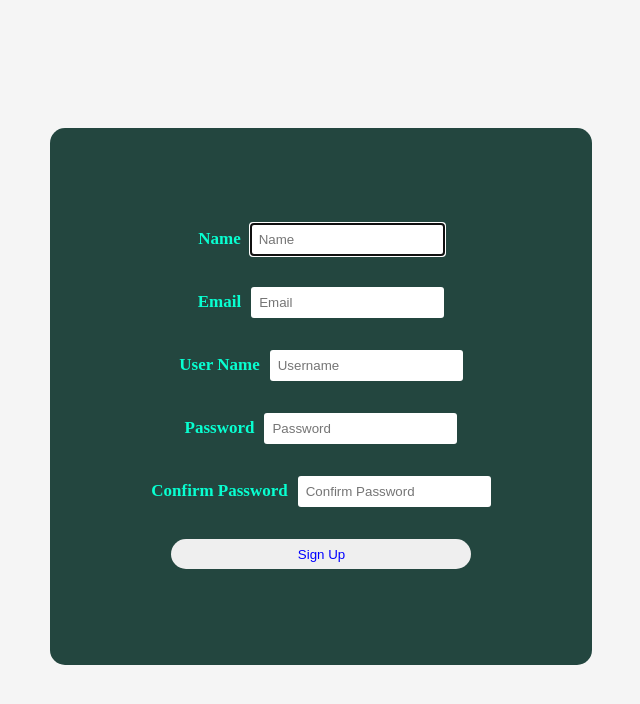
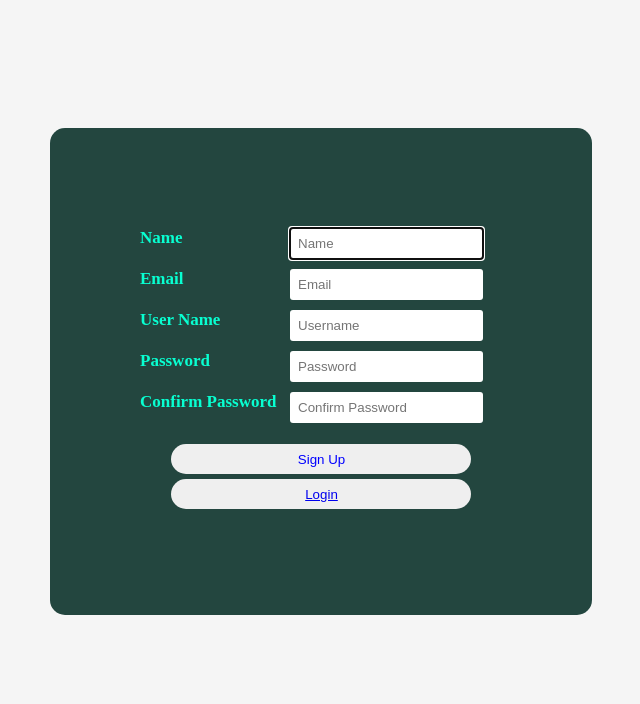
Before and after one commit to SachinthaSampath/modern-walk, a React (Create React App) app: page /signup in a window 1280 px wide. Shown: the top 704 px of the page, without its empty margins (319-959 px from the left). Built offline with nearby package versions, Linux system fonts and the light colour scheme.

Commit message:
style: Fix issues with styling in login and signup pages

```diff
--- a/src/ui-core/components/molecules/Header/Header.css
+++ b/src/ui-core/components/molecules/Header/Header.css
@@ -1,6 +1,24 @@
-.main-heading-container{
-   border-bottom: 5px solid #D9D9D9;
+.main-heading-container {
+  border-bottom: 5px solid #d9d9d9;
+  display: flex;
 }
-.main-heading-container a{
-    text-decoration: none;
+.main-heading-container a {
+  text-decoration: none;
 }
+
+.heading-titile {
+    width: 80%;
+    display: flex;
+    justify-content: center;
+}
+.heading-user-section {
+    width: 20%;
+    display: flex;
+    justify-content: flex-end;
+    align-items: center;
+}
+.heading-user-section p{
+    margin-right: 10px;
+    display: flex;
+    align-items: center;
+}
--- a/src/ui-core/components/molecules/Header/Header.tsx
+++ b/src/ui-core/components/molecules/Header/Header.tsx
@@ -9,14 +9,19 @@ type HeaderProps = {
 };
 
 export default function Header({ headingText }: HeaderProps) {
-
   const user = useUser();
 
   return (
     <div className="main-heading-container">
-      <Link to="/">
-        <H1>{headingText}</H1>
-      </Link>
+      <div className="heading-titile">
+        <Link to="/">
+          <H1>{headingText}</H1>
+        </Link>
+      </div>
+      <div className="heading-user-section">
+        <p><img src="/user.png"/> {user?.name}</p>
+        <p><Link to="/login">Logout</Link></p>
+      </div>
     </div>
   );
 }
--- a/src/ui-core/pages/LoginPage/LoginPage.css
+++ b/src/ui-core/pages/LoginPage/LoginPage.css
@@ -1,7 +1,7 @@
 .login-container {
   position: absolute;
   margin-left: 50%;
-  left:-271px;
+  left: -271px;
   margin-top: 10%;
 }
 
@@ -30,7 +30,8 @@
   border-radius: 3px;
   padding: 8px;
 }
-.login #login {
+.login #login,
+.btn-sign-up {
   width: 300px;
   height: 30px;
   border: none;
@@ -39,3 +40,30 @@
   color: blue;
   cursor: pointer;
 }
+
+.btn-container * {
+  margin-top: 5px;
+}
+.btn-container{
+  display: flex;
+  flex-direction: column;
+}
+
+
+
+.form-login-input-group {
+  display: flex;
+  margin-top: 10px;
+}
+.form-login-input-label {
+  width: 140px;
+  display: flex;
+  justify-content: flex-start;
+}
+.form-login-input {
+  width: 50%;
+}
+
+.btn-container{
+  align-items: center;
+}
--- a/src/ui-core/pages/LoginPage/LoginPage.tsx
+++ b/src/ui-core/pages/LoginPage/LoginPage.tsx
@@ -2,7 +2,7 @@ import React, { useRef } from "react";
 import "./LoginPage.css";
 import { useUpdateUser } from "../../../contexts/UserContext";
 import { seachUser } from "../../../services/user.service";
-import { useNavigate } from "react-router-dom";
+import { Link, useNavigate } from "react-router-dom";
 
 const LoginPage = () => {
   //set state
@@ -89,10 +89,14 @@ const LoginPage = () => {
     <div className="login-container">
       <div className="login">
         <form id="form-login" onSubmit={submitForm}>
-          <p>
+          <div className="form-login-input-group">
+            <div className="form-login-input-label">
+              {" "}
               <label>
                 <b>User Name</b>
               </label>
+            </div>
+            <div className="form-login-input">
               <input
                 autoFocus
                 ref={usernnameRef}
@@ -101,12 +105,16 @@ const LoginPage = () => {
                 id="uname"
                 placeholder="Username"
               />
-          </p>
-
-          <p>
+            </div>
+          </div>
+          <div className="form-login-input-group">
+            <div className="form-login-input-label">
+              {" "}
               <label>
                 <b>Password</b>
               </label>
+            </div>
+            <div className="form-login-input">
               <input
                 ref={passwordRef}
                 type="password"
@@ -114,10 +122,14 @@ const LoginPage = () => {
                 id="psw"
                 placeholder="Password"
               />
-          </p>
+            </div>
+          </div>
 
-          <p>
+          <p className="btn-container">
             <input type="submit" name="login" id="login" value="Login" />
+            <button className="btn-sign-up">
+              <Link to="/signup">SignUp</Link>
+            </button>
           </p>
         </form>
       </div>
--- a/src/ui-core/pages/SignUpPage/SignUpPage.css
+++ b/src/ui-core/pages/SignUpPage/SignUpPage.css
@@ -1,14 +1,12 @@
 .sign-up-container {
   position: absolute;
   margin-left: 50%;
-  left:-271px;
+  left: -271px;
   margin-top: 10%;
 }
 
 #form-sign-up {
-  display: flex;
-  align-items: center;
-  flex-direction: column;
+  padding: 10px;
 }
 
 .sign-up {
@@ -39,3 +37,20 @@
   color: blue;
   cursor: pointer;
 }
+
+.form-sign-up-input-group {
+  display: flex;
+  margin-top: 10px;
+}
+.form-sign-up-input-label {
+  width: 140px;
+  display: flex;
+  justify-content: flex-start;
+}
+.form-sign-up-input {
+  width: 50%;
+}
+
+.btn-container{
+  align-items: center;
+}
--- a/src/ui-core/pages/SignUpPage/SignUpPage.tsx
+++ b/src/ui-core/pages/SignUpPage/SignUpPage.tsx
@@ -1,7 +1,7 @@
 import React, { useState } from "react";
 import "./SignUpPage.css";
 import { createUser } from "../../../services/user.service";
-import { useNavigate } from "react-router-dom";
+import { Link, useNavigate } from "react-router-dom";
 
 const SignUpPage = () => {
   //set state
@@ -89,10 +89,14 @@ const SignUpPage = () => {
     <div className="sign-up-container">
       <div className="sign-up">
         <form id="form-sign-up" onSubmit={submitForm}>
-          <p>
+
+          <div className="form-sign-up-input-group">
+            <div className="form-sign-up-input-label">
               <label>
                 <b>Name</b>
               </label>
+            </div>
+            <div className="form-sign-up-input">
               <input
                 autoFocus
                 value={name}
@@ -102,12 +106,15 @@ const SignUpPage = () => {
                 id="name"
                 placeholder="Name"
               />
-          </p>
-
-          <p>
+            </div>
+          </div>
+          <div className="form-sign-up-input-group">
+            <div className="form-sign-up-input-label">
               <label>
                 <b>Email</b>
               </label>
+            </div>
+            <div className="form-sign-up-input">
               <input
                 value={email}
                 onChange={(e) => setEmail(e.target.value)}
@@ -116,12 +123,16 @@ const SignUpPage = () => {
                 id="email"
                 placeholder="Email"
               />
-          </p>
-
-          <p>
+            </div>
+          </div>
+          <div className="form-sign-up-input-group">
+            <div className="form-sign-up-input-label">
+              {" "}
               <label>
                 <b>User Name</b>
               </label>
+            </div>
+            <div className="form-sign-up-input">
               <input
                 value={uname}
                 onChange={(e) => setUname(e.target.value)}
@@ -130,12 +141,16 @@ const SignUpPage = () => {
                 id="uname"
                 placeholder="Username"
               />
-          </p>
-
-          <p>
+            </div>
+          </div>
+          <div className="form-sign-up-input-group">
+            <div className="form-sign-up-input-label">
               <label>
                 <b>Password</b>
               </label>
+            </div>
+            <div className="form-sign-up-input">
+              {" "}
               <input
                 value={password}
                 onChange={(e) => setPassword(e.target.value)}
@@ -144,12 +159,16 @@ const SignUpPage = () => {
                 id="psw"
                 placeholder="Password"
               />
-          </p>
-
-          <p>
+            </div>
+          </div>
+          <div className="form-sign-up-input-group">
+            <div className="form-sign-up-input-label">
               <label>
                 <b>Confirm Password</b>
               </label>
+            </div>
+            <div className="form-sign-up-input">
+              {" "}
               <input
                 value={rePassword}
                 onChange={(e) => setRePassword(e.target.value)}
@@ -158,10 +177,14 @@ const SignUpPage = () => {
                 id="repsw"
                 placeholder="Confirm Password"
               />
-          </p>
+            </div>
+          </div>
 
-          <p>
+          <p className="btn-container">
             <input type="submit" name="sign-up" id="sign-up" value="Sign Up" />
+            <button className="btn-sign-up">
+              <Link to="/login">Login</Link>
+            </button>
           </p>
         </form>
       </div>
```
Also changed, not shown: public/user.png (added). Lines whose indentation alone changed are shown as unchanged.
